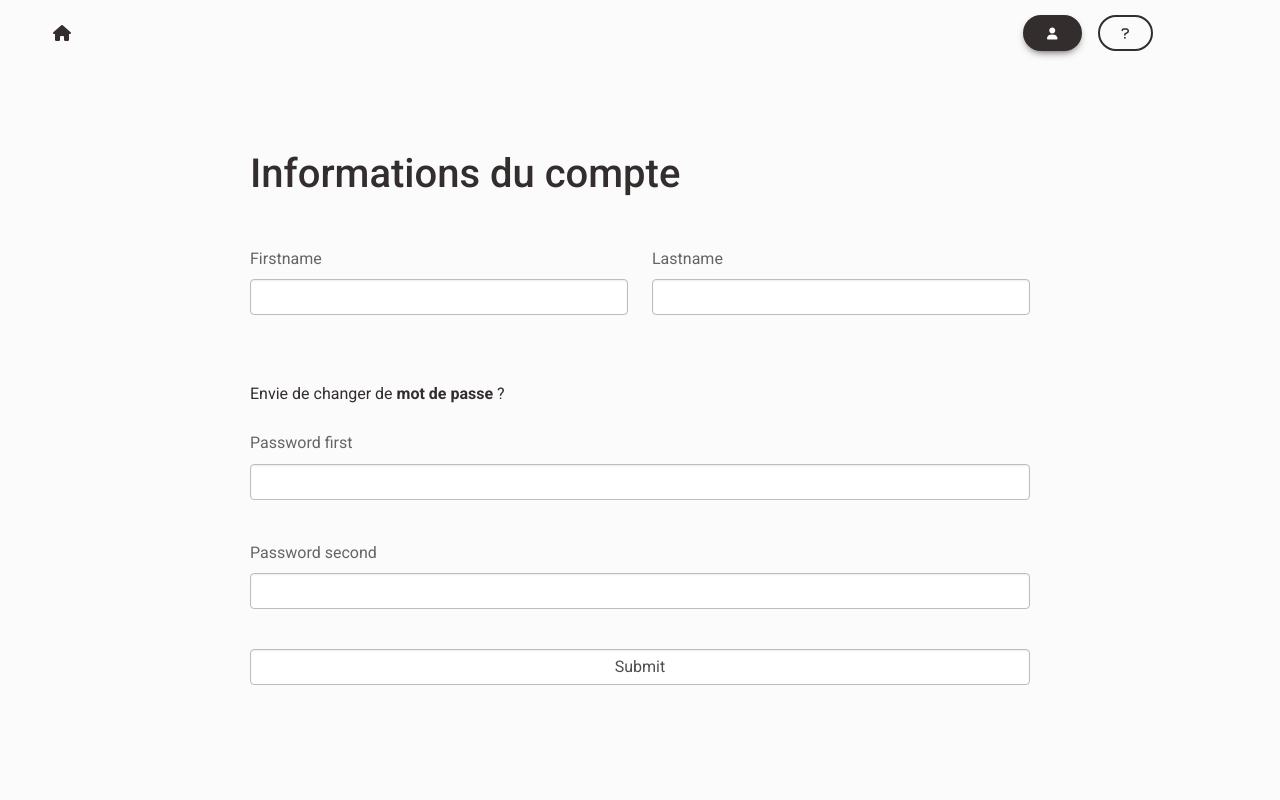
After one commit to 0xArthem/reseau-social-symfony, a Symfony app: template templates/account/accountType.html.twig in a window 1280 px wide. The commit adds this page. Run offline with Twig, Linux system fonts and the light colour scheme; the template is opened without the code that fills it, so the values that code supplies are empty; form fields are guessed from the names that the template uses; some libraries are stand-ins or nearby versions; some web fonts are replaced.

Commit message:
44 - Création du formulaire AccountType pour changer le prenom, nom, mot de passe

```diff
--- a/src/Controller/HomeController.php
+++ b/src/Controller/HomeController.php
@@ -120,9 +120,9 @@ class HomeController extends AbstractController
     }
 
     /**
-     * @Route("/posts/recherche", name="abonnements_post_search")
+     * @Route("/posts/recherche", name="post_search")
      */
-    public function searchAbonnementsPosts(Request $request, PostRepository $postRepository, PostTagRepository $postTagRepository): Response
+    public function searchPosts(Request $request, PostRepository $postRepository, PostTagRepository $postTagRepository): Response
     {
         $query = $request->query->get('q');
         $posts = $postRepository->searchByPost($query);
--- /dev/null
+++ b/templates/account/accountType.html.twig
@@ -0,0 +1,71 @@
+{% extends 'base.html.twig' %}
+
+{% block title %}
+	Informations du compte
+{% endblock %}
+
+{% block body %}
+	<div
+		class="div-global pb-5">
+
+		<!-- section d'affichage des messages de succès et d'erreur -->
+		<div class="d-flex justify-content-center">
+			{% for type, messages in app.flashes %}
+				{% for message in messages %}
+					{% if type == 'error' %}
+						<div class="alert alert-{{ type }} alert-dismissible fade show bg-light text-danger shadow mt-5" role="alert">
+							<i class="fas fa-circle-exclamation me-2"></i>
+							{{ message }}
+							<br>
+							<b>Rafraîchissez la page</b>.
+						</div>
+					{% elseif type == 'success' %}
+						<div class="alert alert-success alert-dismissible fade show bg-light text-success shadow mt-5" role="alert">
+							<i class="fas fa-check-circle me-2"></i>
+							{{ message }}
+						</div>
+					{% endif %}
+				{% endfor %}
+			{% endfor %}
+		</div>
+
+		<div class="form-log">
+			<h1 class="text-dark mt-5 mb-5">{{ block('title') }}</h1>
+
+			{{ form_start(form)}}
+			<div class="row mt-4">
+				<div class="col">
+					{{ form_row(form.firstname)}}
+				</div>
+				<div class="col">
+					{{ form_row(form.lastname)}}
+				</div>
+			</div>
+
+			<br>
+			<p class="text-dark mt-4">
+				Envie de changer de
+				<span class="fw-bold">mot de passe</span>
+				?
+			</p>
+
+			<div class="row mt-4">
+				<div class="col">
+					{{ form_row(form.password.first)}}
+				</div>
+			</div>
+			<div class="row mt-4">
+				<div class="col">
+					{{ form_row(form.password.second)}}
+				</div>
+			</div>
+			<div class="row mt-4">
+				<div class="col">
+					{{ form_row(form.submit)}}
+				</div>
+			</div>
+			{{ form_end(form)}}
+		</div>
+		<br><br>
+	</div>
+{% endblock %}
--- a/templates/include/formPost.html.twig
+++ b/templates/include/formPost.html.twig
@@ -2,9 +2,9 @@
 <div
 	class="barre-form shadow">
 	<!-- formulaire -->
-	<form action="{{ path('abonnements_post_search') }}" method="get" class="mb-4">
+	<form action="{{ path('post_search') }}" method="get" class="mb-4">
 		<div class="input-group mb-3">
-			<input type="text" class="form-control" name="q" placeholder="Rechercher une publication ...">
+			<input type="text" class="form-control" name="q" placeholder="Rechercher une publication par mot-clé ...">
 			<button class="btn btn-dark btn-rounded" type="submit">
 				<i class="fas fa-magnifying-glass"></i>
 			</button>
```
Also changed, not shown: src/Controller/Account/AccountController.php (+47 -1 lines), src/Form/AccountType.php (added, +82 -0 lines), templates/account/edit_profile.html.twig (+7 -0 lines).
